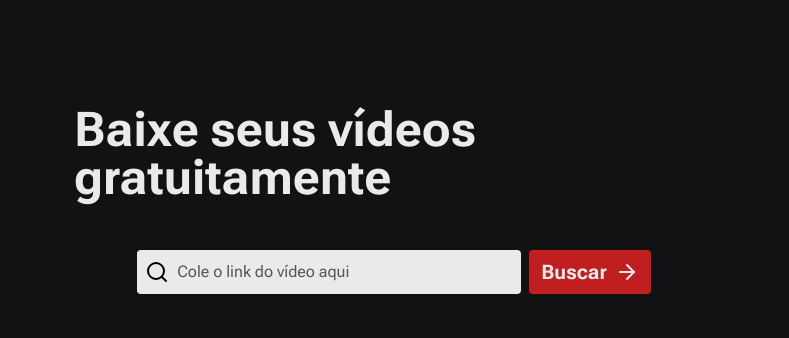
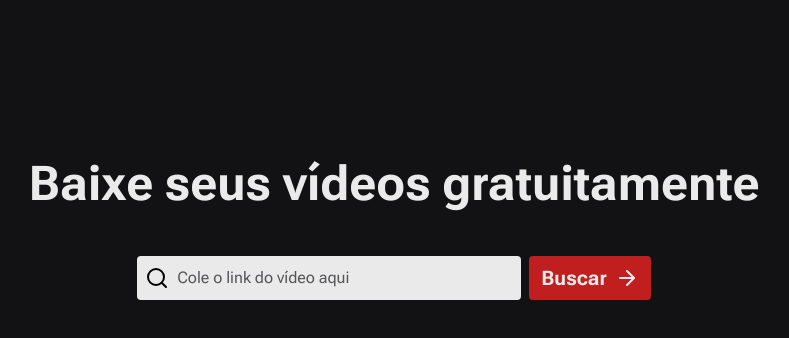
Before and after one commit to RichardeLira/Youtube-Web-DownLoader, a Next.js app in the folder FrontEnd/: page / in a window 1280 px wide. Shown: the top 338 px of the page, without its empty margins (246-1035 px from the left). Built offline with nearby package versions, Linux system fonts and the light colour scheme.

Commit message:
lifting state up and conditional render

```diff
--- a/FrontEnd/src/app/page.tsx
+++ b/FrontEnd/src/app/page.tsx
@@ -1,54 +1,25 @@
 'use client'
 
-import { useForm } from 'react-hook-form'
-import { z } from 'zod'
-import { zodResolver } from '@hookform/resolvers/zod'
-import { ArrowRight, Search } from 'lucide-react'
-
-const linkFormSchema = z.object({
-  link: z.string(),
-})
-
-type LinkFormData = z.infer<typeof linkFormSchema>
+import SearchForm from '@/components/SearchForm'
+import VideoMenu from '@/components/VideoMenu'
+import { useState } from 'react'
 
 export default function Home() {
-  function handleSearch(data: LinkFormData) {
-    console.log(data)
+  const [videoLink, setVideoLink] = useState<string | null>()
+
+  function handleSearch(data: string) {
+    setVideoLink(data)
   }
 
-  const {
-    register,
-    handleSubmit,
-    // formState: { errors, isSubmitting },
-  } = useForm<LinkFormData>({
-    resolver: zodResolver(linkFormSchema),
-  })
+  return (
+    <div className="flex h-screen flex-col items-center gap-12">
+      <div className="mt-40 flex flex-col items-center justify-center gap-12">
+        <h1 className="text-5xl font-bold">Baixe seus vídeos gratuitamente</h1>
 
-  return (
-    <div className="fixed left-1/2 top-1/4 flex -translate-x-1/2 -translate-y-1/2 transform flex-col items-center justify-center gap-12">
-      <h1 className="text-5xl font-bold">Baixe seus vídeos gratuitamente</h1>
+        <SearchForm onSearch={handleSearch} />
+      </div>
 
-      <form onSubmit={handleSubmit(handleSearch)} className="flex gap-2">
-        <div className="flex w-96 items-center gap-2 rounded bg-gray-50 p-2">
-          <div className="">
-            <Search color="black" />
-          </div>
-          <input
-            type="text"
-            placeholder="Cole o link do vídeo aqui"
-            {...register('link')}
-            className="flex-1 rounded border-none bg-gray-50 text-gray-900 outline-none"
-          />
-        </div>
-
-        <button
-          type="submit"
-          className="flex items-center justify-center gap-2 rounded bg-red-500 px-3 py-2 text-xl font-bold"
-        >
-          Buscar
-          <ArrowRight />
-        </button>
-      </form>
+      {videoLink && <VideoMenu />}
     </div>
   )
 }
--- /dev/null
+++ b/FrontEnd/src/components/SearchForm/index.tsx
@@ -0,0 +1,55 @@
+'use client'
+
+import { zodResolver } from '@hookform/resolvers/zod'
+import { Search, ArrowRight } from 'lucide-react'
+import { useForm } from 'react-hook-form'
+import { z } from 'zod'
+
+interface SearchFormProps {
+  onSearch: (videoLink: string) => void
+}
+
+const linkFormSchema = z.object({
+  link: z.string(),
+})
+
+type LinkFormData = z.infer<typeof linkFormSchema>
+
+export default function SearchForm({ onSearch }: SearchFormProps) {
+  function handleSearch(data: LinkFormData) {
+    const { link } = data
+    onSearch(link)
+  }
+
+  const {
+    register,
+    handleSubmit,
+    // formState: { errors, isSubmitting },
+  } = useForm<LinkFormData>({
+    resolver: zodResolver(linkFormSchema),
+  })
+
+  return (
+    <form onSubmit={handleSubmit(handleSearch)} className="flex gap-2">
+      <div className="flex w-96 items-center gap-2 rounded bg-gray-50 p-2">
+        <div className="">
+          <Search color="black" />
+        </div>
+        <input
+          type="text"
+          placeholder="Cole o link do vídeo aqui"
+          {...register('link')}
+          className="flex-1 rounded border-none bg-gray-50 text-gray-900 outline-none"
+        />
+      </div>
+
+      <button
+        type="submit"
+        className="flex items-center justify-center gap-2 rounded bg-red-500 px-3 py-2 text-xl font-bold"
+      >
+        Buscar
+        <ArrowRight />
+      </button>
+    </form>
+  )
+}
--- /dev/null
+++ b/FrontEnd/src/components/VideoMenu/index.tsx
@@ -0,0 +1,6 @@
+export default function VideoMenu() {
+  return (
+    // <div></div>
+    <div className="h-72 w-96 rounded-xl bg-gray-800"></div>
+  )
+}
```
